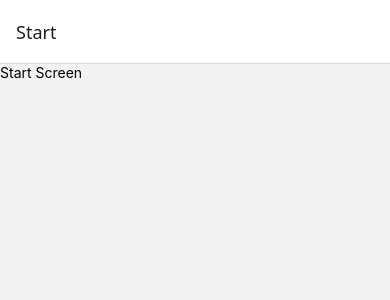
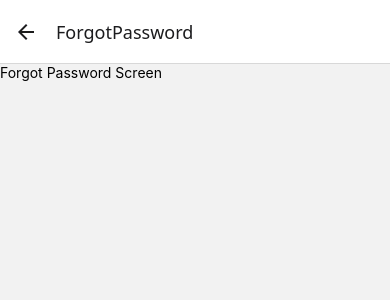
Before and after one commit to NguyenHungCuongg/Trekker, a React Native app in the folder frontend/: screen /ForgotPassword in a window 390 px wide. Before the commit this address had no page. Shown: the top 300 px of the page. Built offline with nearby package versions, Linux system fonts and the light colour scheme.

Commit message:
khởi tạo các screen đầu tiên

```diff
--- a/frontend/App.tsx
+++ b/frontend/App.tsx
@@ -1,6 +1,10 @@
 import { NavigationContainer } from "@react-navigation/native";
 import { createNativeStackNavigator } from "@react-navigation/native-stack";
-import StartScreen from "./src/screens/StartScreen";
+import Start from "./src/screens/Start";
+import Home from "./src/screens/Home";
+import Login from "./src/screens/Login";
+import Register from "./src/screens/Register";
+import ForgotPassword from "./src/screens/ForgotPassword";
 
 const Stack = createNativeStackNavigator();
 
@@ -8,7 +12,11 @@ export default function App() {
   return (
     <NavigationContainer>
       <Stack.Navigator>
-        <Stack.Screen name="Start" component={StartScreen} />
+        <Stack.Screen name="Start" component={Start} />
+        <Stack.Screen name="Home" component={Home} />
+        <Stack.Screen name="Login" component={Login} />
+        <Stack.Screen name="Register" component={Register} />
+        <Stack.Screen name="ForgotPassword" component={ForgotPassword} />
       </Stack.Navigator>
     </NavigationContainer>
   );
--- /dev/null
+++ b/frontend/src/screens/ForgotPassword.tsx
@@ -0,0 +1,14 @@
+import { View, Text } from "react-native";
+import { SafeAreaView } from "react-native-safe-area-context";
+
+function ForgotPassword() {
+  return (
+    <SafeAreaView>
+      <View>
+        <Text>Forgot Password Screen</Text>
+      </View>
+    </SafeAreaView>
+  );
+}
+
+export default ForgotPassword;
--- /dev/null
+++ b/frontend/src/screens/Home.tsx
@@ -0,0 +1,14 @@
+import { View, Text } from "react-native";
+import { SafeAreaView } from "react-native-safe-area-context";
+
+function Home() {
+  return (
+    <SafeAreaView>
+      <View>
+        <Text>Home Screen</Text>
+      </View>
+    </SafeAreaView>
+  );
+}
+
+export default Home;
--- a/frontend/src/screens/StartScreen.tsx
+++ b/frontend/src/screens/Login.tsx
@@ -1,15 +1,14 @@
-import React from "react";
 import { View, Text } from "react-native";
 import { SafeAreaView } from "react-native-safe-area-context";
 
-const StartScreen = () => {
+function Login() {
   return (
     <SafeAreaView>
       <View>
-        <Text>Start Screen</Text>
+        <Text>Login Screen</Text>
       </View>
     </SafeAreaView>
   );
-};
+}
 
-export default StartScreen;
+export default Login;
--- /dev/null
+++ b/frontend/src/screens/Register.tsx
@@ -0,0 +1,14 @@
+import { View, Text } from "react-native";
+import { SafeAreaView } from "react-native-safe-area-context";
+
+function Register() {
+  return (
+    <SafeAreaView>
+      <View>
+        <Text>Register Screen</Text>
+      </View>
+    </SafeAreaView>
+  );
+}
+
+export default Register;
--- /dev/null
+++ b/frontend/src/screens/Start.tsx
@@ -0,0 +1,14 @@
+import { View, Text } from "react-native";
+import { SafeAreaView } from "react-native-safe-area-context";
+
+function Start() {
+  return (
+    <SafeAreaView>
+      <View>
+        <Text>Start Screen</Text>
+      </View>
+    </SafeAreaView>
+  );
+}
+
+export default Start;
```
Also changed, not shown: frontend/src/screens/Verification.tsx (added, +14 -0 lines).
